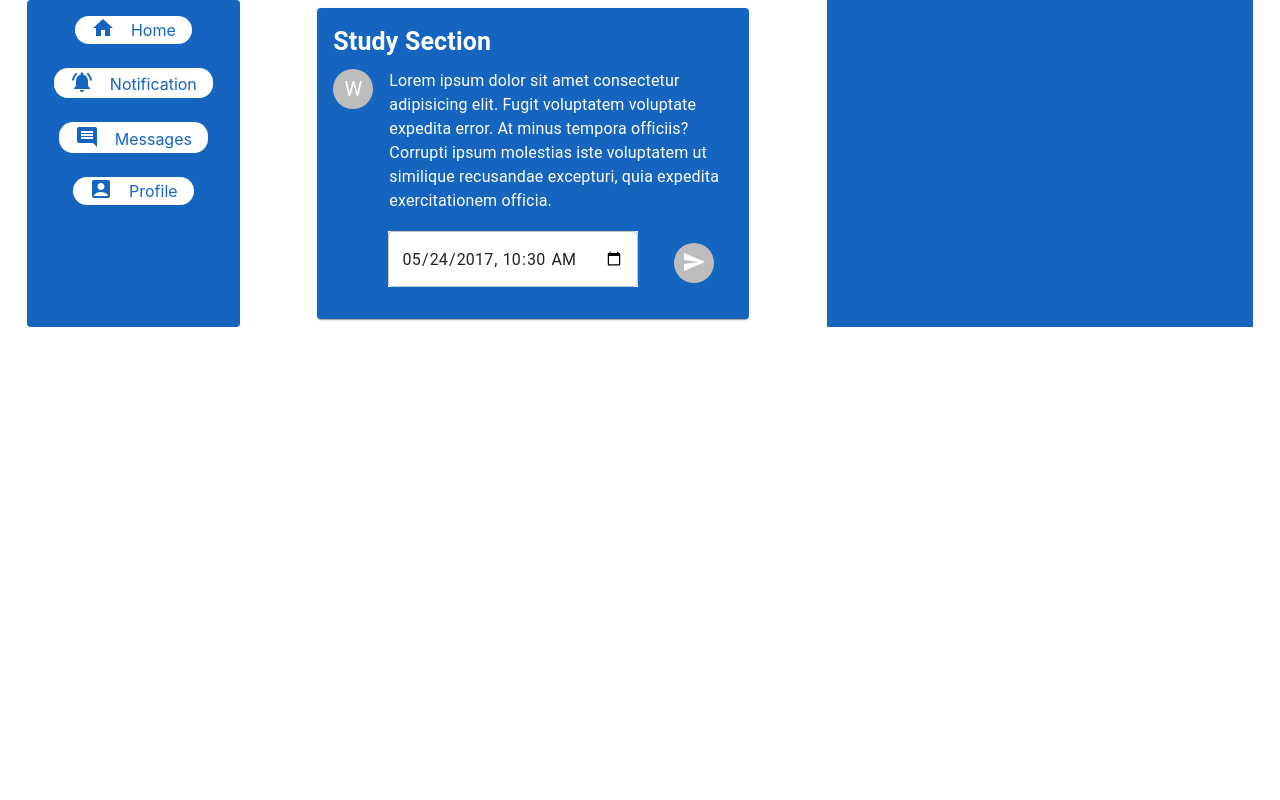
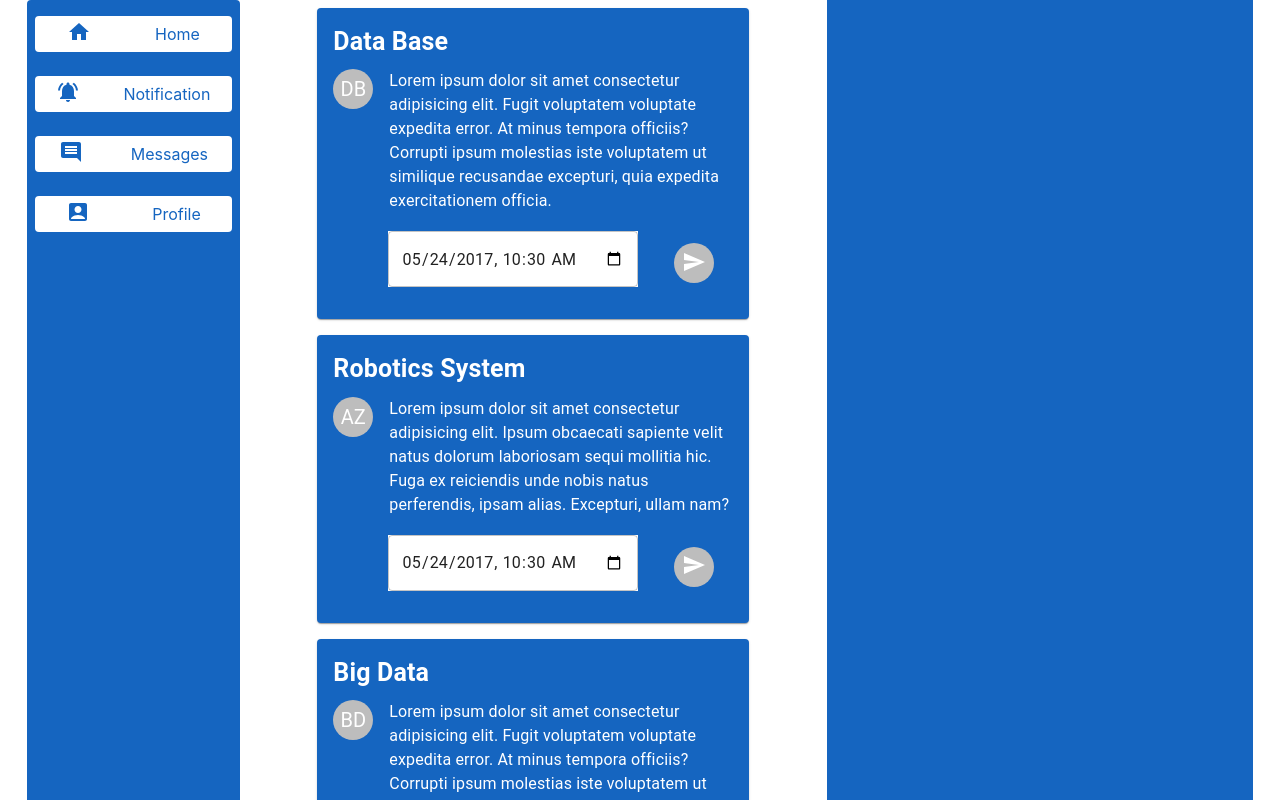
Before and after one commit to emanuelGitCodes/db-app, a React (Create React App) app: page / in a window 1280 px wide. Shown: the top 800 px of the page. Built offline with nearby package versions, Linux system fonts and the light colour scheme.

Commit message:
Improve ToolBar and added types to props

```diff
--- a/src/components/event-components/event-description.tsx
+++ b/src/components/event-components/event-description.tsx
@@ -1,7 +1,7 @@
 import React from "react"
 import { Box } from "@mui/material"
 
-const EventDescription = (props) => {
+const EventDescription = (props: {description:string}) => {
 
   return(
     <Box sx={{ marginTop: 2, marginLeft: 5, fontSize: 16}}>
--- a/src/components/event-components/event-name.tsx
+++ b/src/components/event-components/event-name.tsx
@@ -1,7 +1,7 @@
 import React from "react"
 import { Box } from "@mui/material"
 
-const EventTitle = (props) => {
+const EventTitle = (props: {title:string}) => {
 
   return(
     <Box sx={{ fontSize: 25, fontWeight:'700', paddingBottom: 1.2}}>
--- a/src/components/event-container.tsx
+++ b/src/components/event-container.tsx
@@ -19,24 +19,25 @@ const StyledPaper = styled(Paper)(({ theme }) => ({
   color: theme.palette.text.primary,
 }));
 
-const EventContainer = ()=> {
+const EventContainer = (props: {
+  eventTitle:string;
+  eventLogo:string;
+  eventDescription:string;
+  eventTime:string;
+  eventDate:string})=> {
   return (
-    <Box sx={{ flexGrow: 1, overflow: 'hidden', px: 3,
-     }}>
+    <Box sx={{ flexGrow: 1, overflow: 'hidden', px: 3, }}>
       <StyledPaper
         sx={{ my: 1, mx: 'auto', p: 2,color: 'white', backgroundColor: 'primary.dark' }}>
-        <EventTitle title={eventData[0].eventName}></EventTitle>
+        <EventTitle title={props.eventTitle}></EventTitle>
 
         <Grid container wrap="nowrap" spacing={2}>
-
           <Grid item>
-            <Avatar>W</Avatar>
+            <Avatar>{props.eventLogo}</Avatar>
           </Grid>
-
           <Grid item xs>
-            <Typography>{eventData[0].eventDescription}</Typography>
+            <Typography>{props.eventDescription}</Typography>
           </Grid>
-
         </Grid>
 
         <Grid container direction='row' justifyContent='space-evenly' alignItems='stretch'
@@ -60,21 +61,3 @@ const EventContainer = ()=> {
 }
 
 export default EventContainer
-  // <Box
-  // sx={{color:'white', backgroundColor:'primary.dark',
-  //       borderRadius: 1, marginTop:1, paddingTop: 1 }}>
-  //   <EventTitle title={eventData[0].eventName}></EventTitle>
-  //   <EventDescription description={eventData[0].eventDescription}></EventDescription>
-  //   <Grid container direction='row' justifyContent='space-evenly' alignItems='stretch'
-  //   sx={{ marginTop: 2.25, paddingBottom: 4 }}>
-
-  //     <Grid item >
-  //       <EventTime></EventTime>
-  //     </Grid>
-
-  //     <Grid item sx={{ marginTop: 1.5 }}>
-  //       <EventConfirmation></EventConfirmation>
-  //     </Grid>
-
-  //   </Grid>
-  // </Box>
--- a/src/components/tool-bar.tsx
+++ b/src/components/tool-bar.tsx
@@ -15,19 +15,19 @@ const ToolBar = ()=> {
 
       <Grid container direction='column' justifyContent='flex-start' alignItems='center'>
 
-        <Grid item p={1} sx={{ marginTop: 1}}>
+        <Grid item p={1} sx={{ marginTop: 1, width: `100%`}}>
           <HomeBtn></HomeBtn>
         </Grid>
 
-        <Grid item p={1} sx={{ marginTop: 1 }}>
+        <Grid item p={1} sx={{ marginTop: 1, width: `100%`}}>
           <NotificationBtn></NotificationBtn>
         </Grid>
 
-        <Grid item p={1} sx={{ marginTop: 1 }}>
+        <Grid item p={1} sx={{ marginTop: 1, width: `100%`}}>
           <MessagesBtn></MessagesBtn>
         </Grid>
 
-        <Grid item p={1} sx={{ marginTop: 1 }}>
+        <Grid item p={1} sx={{ marginTop: 1, width: `100%`}}>
           <ProfileBtn></ProfileBtn>
         </Grid>
       </Grid>
--- a/src/components/tool-bar/home-btn.tsx
+++ b/src/components/tool-bar/home-btn.tsx
@@ -1,5 +1,4 @@
 import React from "react"
-import { Box } from "@mui/material"
 import { Grid } from "@mui/material"
 import HomeIcon from '@mui/icons-material/Home'
 
@@ -7,14 +6,16 @@ const HomeBtn = () => {
 
   return(
     <Grid container direction='row' justifyContent='space-around' alignItems='center'
-    sx={{ borderRadius: 3.5,
-          color: 'primary.dark', backgroundColor: 'white' }}>
+    sx={{ borderRadius: 1,
+          color: 'primary.dark', backgroundColor: 'white',
+          paddingTop: 0.5, paddingBottom: 0.5
+          }}>
 
-        <Grid sx={{ paddingLeft: 2 }}>
+        <Grid>
           <HomeIcon></HomeIcon>
         </Grid>
 
-        <Grid sx={{ paddingLeft: 2, paddingRight: 2 }}>
+        <Grid>
           Home
         </Grid>
 
--- a/src/components/tool-bar/messages-btn.tsx
+++ b/src/components/tool-bar/messages-btn.tsx
@@ -1,20 +1,21 @@
 import React from "react"
-import { Box } from "@mui/material"
 import { Grid } from "@mui/material"
 import CommentIcon from '@mui/icons-material/Comment';
 
 const MessagesBtn = () => {
 
   return(
-   <Grid container direction='row' justifyContent='space-around' alignItems='center'
-    sx={{ borderRadius: 3.5, paddingTop:0.3,
-          color: 'primary.dark', backgroundColor: 'white' }}>
+    <Grid container direction='row' justifyContent='space-around' alignItems='center'
+    sx={{ borderRadius: 1,
+          color: 'primary.dark', backgroundColor: 'white',
+          paddingTop: 0.5, paddingBottom: 0.5
+          }}>
 
-        <Grid sx={{ paddingLeft: 2 }}>
+        <Grid>
           <CommentIcon></CommentIcon>
         </Grid>
 
-        <Grid sx={{ paddingLeft: 2, paddingRight: 2 }}>
+        <Grid>
           Messages
         </Grid>
 
--- a/src/components/tool-bar/notification-btn.tsx
+++ b/src/components/tool-bar/notification-btn.tsx
@@ -1,5 +1,4 @@
 import React from "react"
-import { Box } from "@mui/material"
 import { Grid } from "@mui/material"
 import NotificationsActiveIcon from '@mui/icons-material/NotificationsActive'
 
@@ -7,14 +6,16 @@ const NotificationBtn = () => {
 
   return(
     <Grid container direction='row' justifyContent='space-around' alignItems='center'
-    sx={{ borderRadius: 3.5, paddingTop:0.3,
-          color: 'primary.dark', backgroundColor: 'white' }}>
+    sx={{ borderRadius: 1,
+          color: 'primary.dark', backgroundColor: 'white',
+          paddingTop: 0.5, paddingBottom: 0.5
+          }}>
 
-        <Grid sx={{ paddingLeft: 2 }}>
+        <Grid>
            <NotificationsActiveIcon></NotificationsActiveIcon>
         </Grid>
 
-        <Grid sx={{ paddingLeft: 2, paddingRight: 2 }}>
+        <Grid>
           Notification
         </Grid>
 
--- a/src/components/tool-bar/profile-btn.tsx
+++ b/src/components/tool-bar/profile-btn.tsx
@@ -1,5 +1,4 @@
 import React from "react"
-import { Box } from "@mui/material"
 import { Grid } from "@mui/material"
 import AccountBoxIcon from '@mui/icons-material/AccountBox';
 
@@ -7,14 +6,16 @@ const ProfileBtn = () => {
 
   return(
     <Grid container direction='row' justifyContent='space-around' alignItems='center'
-    sx={{ borderRadius: 3.5,
-          color: 'primary.dark', backgroundColor: 'white' }}>
+    sx={{ borderRadius: 1,
+          color: 'primary.dark', backgroundColor: 'white',
+          paddingTop: 0.5, paddingBottom: 0.5
+          }}>
 
-        <Grid sx={{ paddingLeft: 2 }}>
+        <Grid>
           <AccountBoxIcon></AccountBoxIcon>
         </Grid>
 
-        <Grid sx={{ paddingLeft: 2, paddingRight: 2 }}>
+        <Grid>
           Profile
         </Grid>
 
--- a/src/event-data.tsx
+++ b/src/event-data.tsx
@@ -2,10 +2,39 @@ import React from "react"
 
 const eventData = [
   {
-    eventName : `Study Section`,
+    eventLogo: `DB`,
+    eventTitle : `Data Base`,
     eventDescription: `Lorem ipsum dolor sit amet consectetur adipisicing elit. Fugit voluptatem voluptate expedita error. At minus tempora officiis? Corrupti ipsum molestias iste voluptatem ut similique recusandae excepturi, quia expedita exercitationem officia.`,
-    time : `7 pm`,
-    date :`Today`
+    eventTime : `1 pm`,
+    eventDate :`Today`
+  },
+  {
+    eventLogo: `AZ`,
+    eventTitle: 'Robotics System',
+    eventDescription: 'Lorem ipsum dolor sit amet consectetur adipisicing elit. Ipsum obcaecati sapiente velit natus dolorum laboriosam sequi mollitia hic. Fuga ex reiciendis unde nobis natus perferendis, ipsam alias. Excepturi, ullam nam?',
+    eventTime: `2 pm`,
+    eventDate: `03/18/2022`
+  },
+  {
+    eventLogo: `BD`,
+    eventTitle : `Big Data`,
+    eventDescription: `Lorem ipsum dolor sit amet consectetur adipisicing elit. Fugit voluptatem voluptate expedita error. At minus tempora officiis? Corrupti ipsum molestias iste voluptatem ut similique recusandae excepturi, quia expedita exercitationem officia.`,
+    eventTime : `3 pm`,
+    eventDate :`Tomorrow`
+  },
+  {
+    eventLogo: `ES`,
+    eventTitle : `Embedded Systems`,
+    eventDescription: `Lorem ipsum dolor sit amet consectetur adipisicing elit. Fugit voluptatem voluptate expedita error. At minus tempora officiis? Corrupti ipsum molestias iste voluptatem ut similique recusandae excepturi, quia expedita exercitationem officia.`,
+    eventTime : `4 pm`,
+    eventDate :`Today`
+  },
+  {
+    eventLogo: `LC`,
+    eventTitle : `Linear Circuits`,
+    eventDescription: `Lorem ipsum dolor sit amet consectetur adipisicing elit. Fugit voluptatem voluptate expedita error. At minus tempora officiis? Corrupti ipsum molestias iste voluptatem ut similique recusandae excepturi, quia expedita exercitationem officia.`,
+    eventTime : `5 pm`,
+    eventDate :`Today`
   },
 ]
 
--- a/src/pages/home-page.tsx
+++ b/src/pages/home-page.tsx
@@ -4,27 +4,42 @@ import { Grid } from "@mui/material"
 import TestBox from "../components/test-box"
 import ToolBar from "../components/tool-bar"
 import EventContainer from "../components/event-container"
+import eventData from "../event-data"
 
 const HomePage = () => {
+
+  let eventList = eventData?.map((data, index) => {
+    return <EventContainer
+    key={index}
+    eventLogo={data.eventLogo}
+    eventTitle={data.eventTitle}
+    eventDescription={data.eventDescription}
+    eventTime={data.eventTime}
+    eventDate={data.eventDate}
+    />
+  })
 
   return(
     // Box acts like the body of the page
     <Box sx={{width: `100%`}}>
-    {/* The outer GRID acts as the controller for how the inner grids are separated */}
+      {/* The outer GRID acts as the controller for how the inner grids are separated */}
       <Grid container direction='row' justifyContent='space-evenly' alignItems='stretch'>
-{/* Tool Bar Column*/}
+
+        {/* Tool Bar Column*/}
         <Grid item xs={2} sm={2} md={2}
-        sx={{ backgroundColor:'primary.dark', borderRadius: 1}}>
+        sx={{
+          backgroundColor:'primary.dark', borderRadius: 1
+        }}>
           <ToolBar></ToolBar>
         </Grid>
 
-{/* Events Column*/}
+        {/* Events Column*/}
         <Grid item xs={5} sm={5} md={5}
         sx={{}}>
-          <EventContainer></EventContainer>
+          {eventList}
         </Grid>
 
-{/* Group Column */}
+        {/* Group Column */}
         <Grid item xs={4} sm={4} md={4}
         sx={{color:'white', backgroundColor:'primary.dark'}}>
           <TestBox></TestBox>
```
